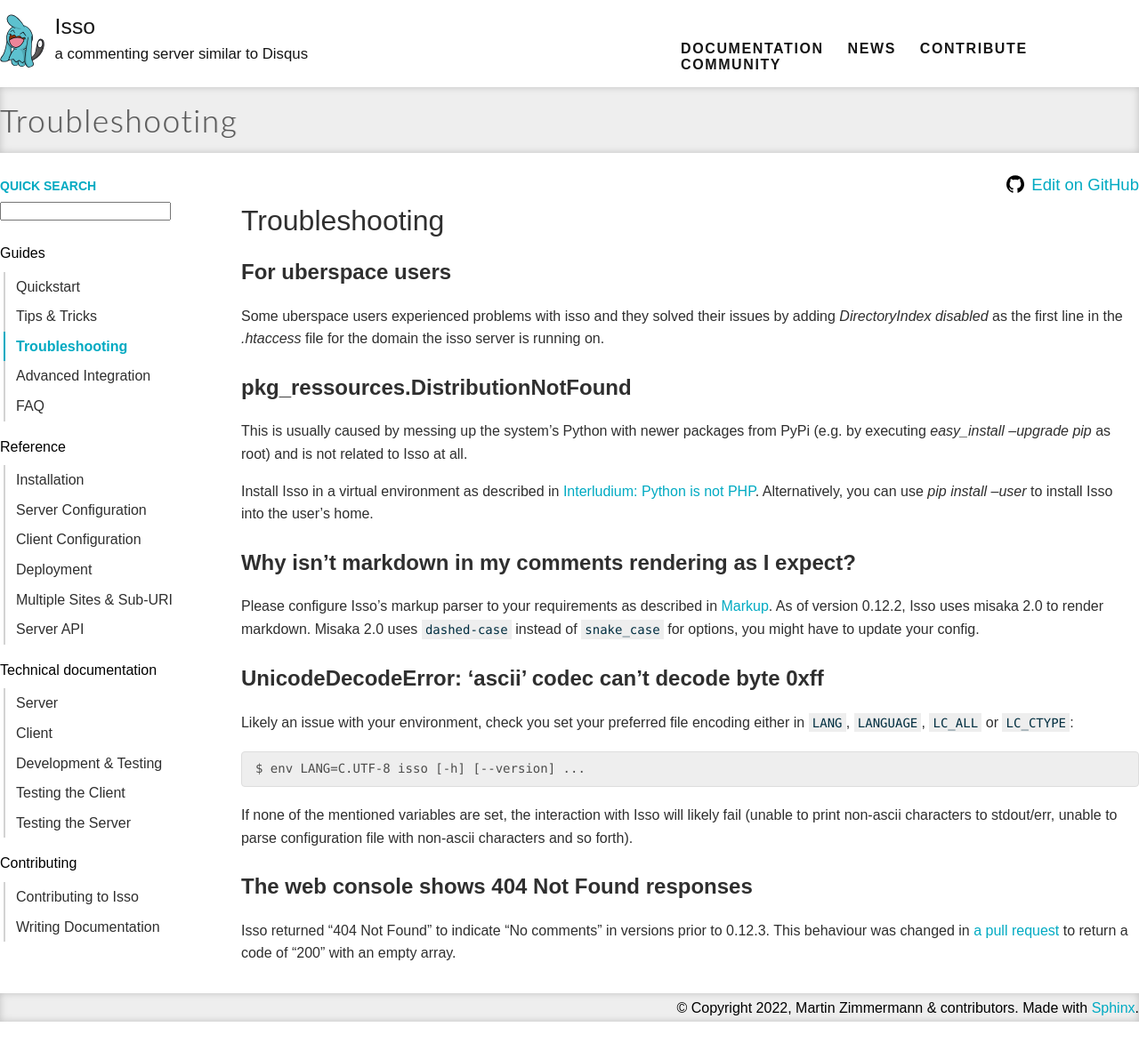
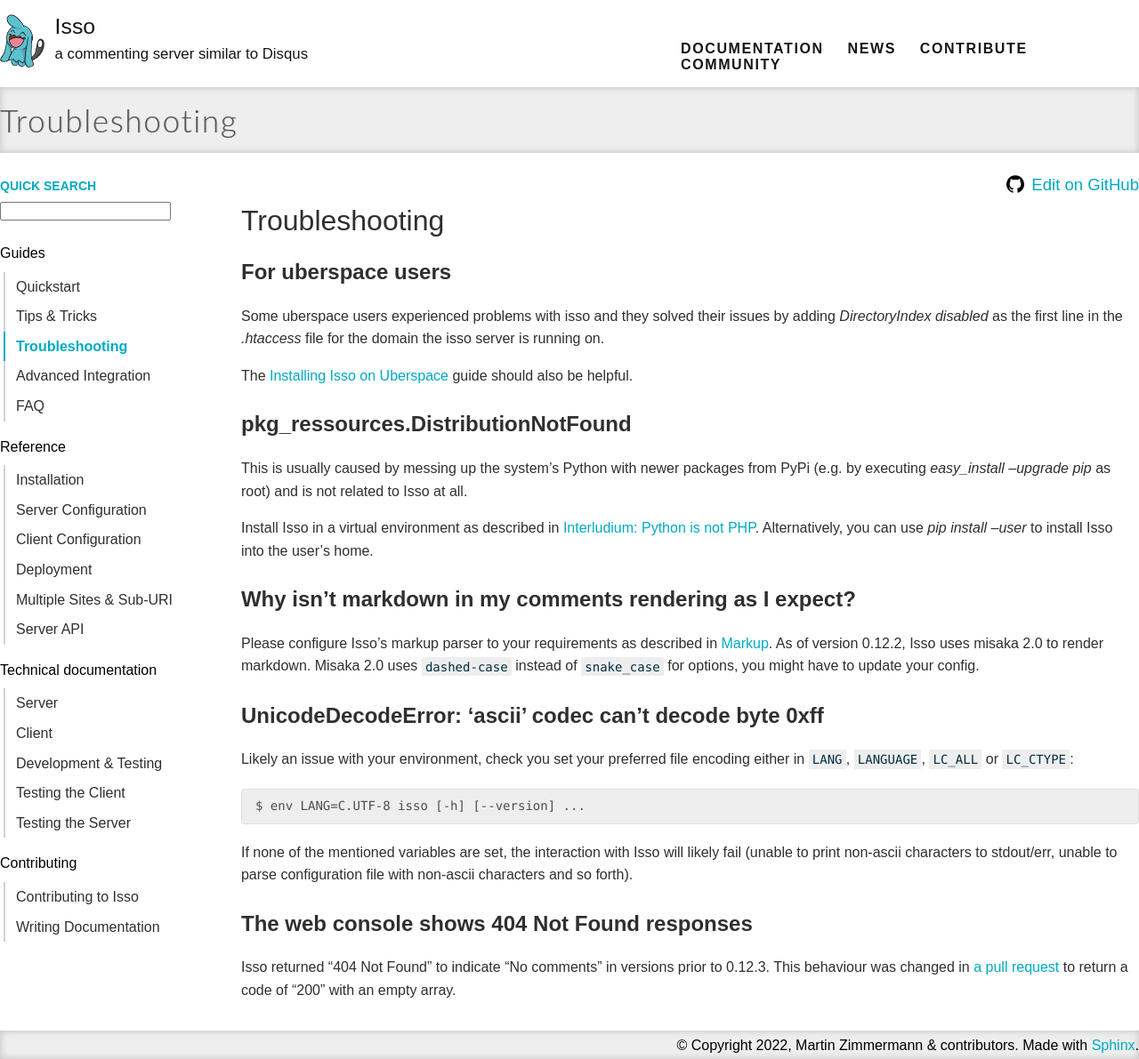
Before and after one commit to isso-comments/isso, a Sphinx documentation site: the page built from docs/docs/guides/troubleshooting.rst, in a window 1280 px wide. Shown: the whole page at 89% size. Built offline with Sphinx 7.4.7, drawn with Linux system fonts in a browser that asks for light colours; before the commit the page ends 1149 px from its top, so only the background shows below that.

Commit message:
docs: troubleshooting: Add link to uberspace lab

```diff
--- a/docs/docs/guides/troubleshooting.rst
+++ b/docs/docs/guides/troubleshooting.rst
@@ -6,6 +6,9 @@
 Some uberspace users experienced problems with isso and they solved their
 issues by adding `DirectoryIndex disabled` as the first line in the `.htaccess`
 file for the domain the isso server is running on.
+
+The `Installing Isso on Uberspace <https://lab.uberspace.de/guide_isso/>`_
+guide should also be helpful.
 
 pkg_ressources.DistributionNotFound
 -----------------------------------
```
